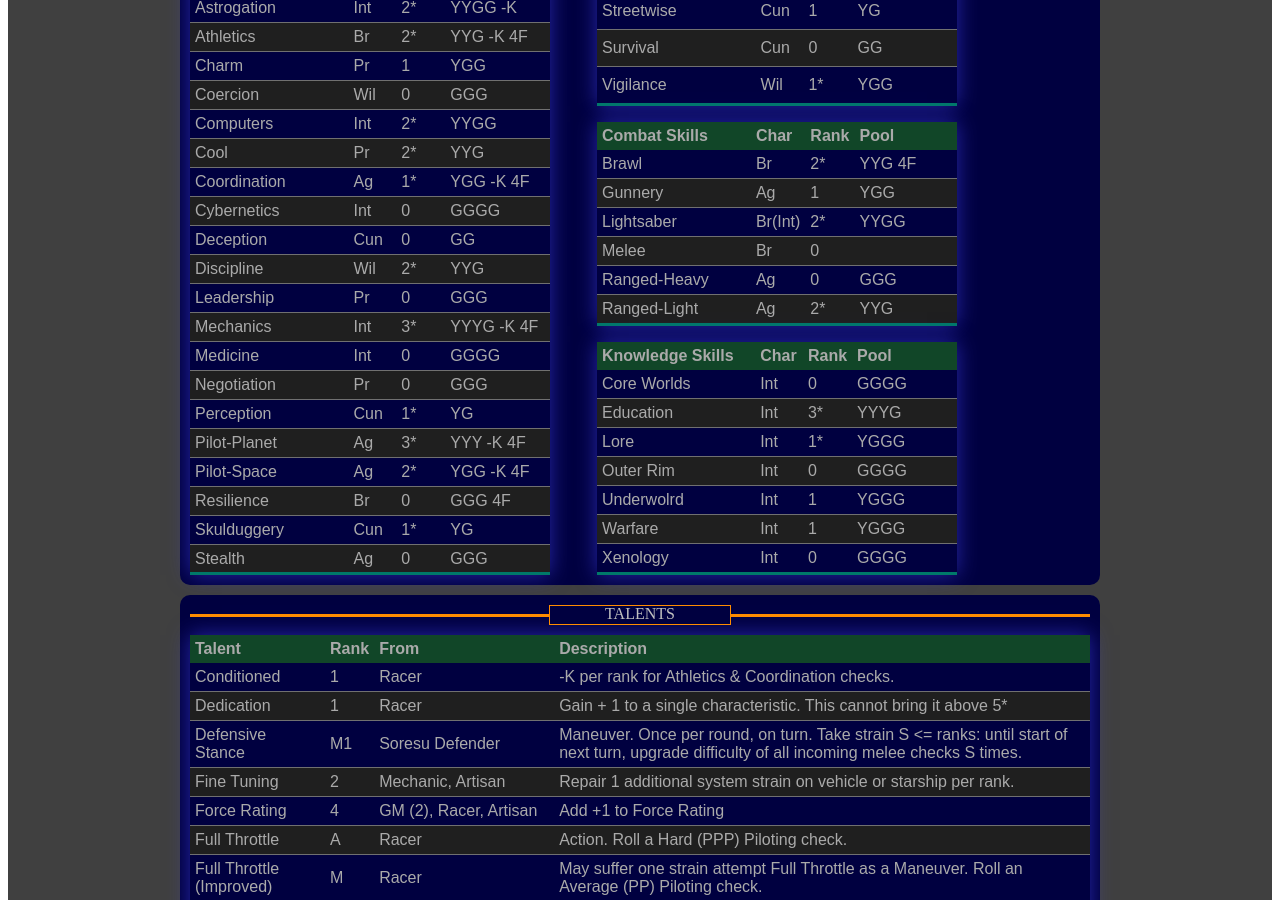
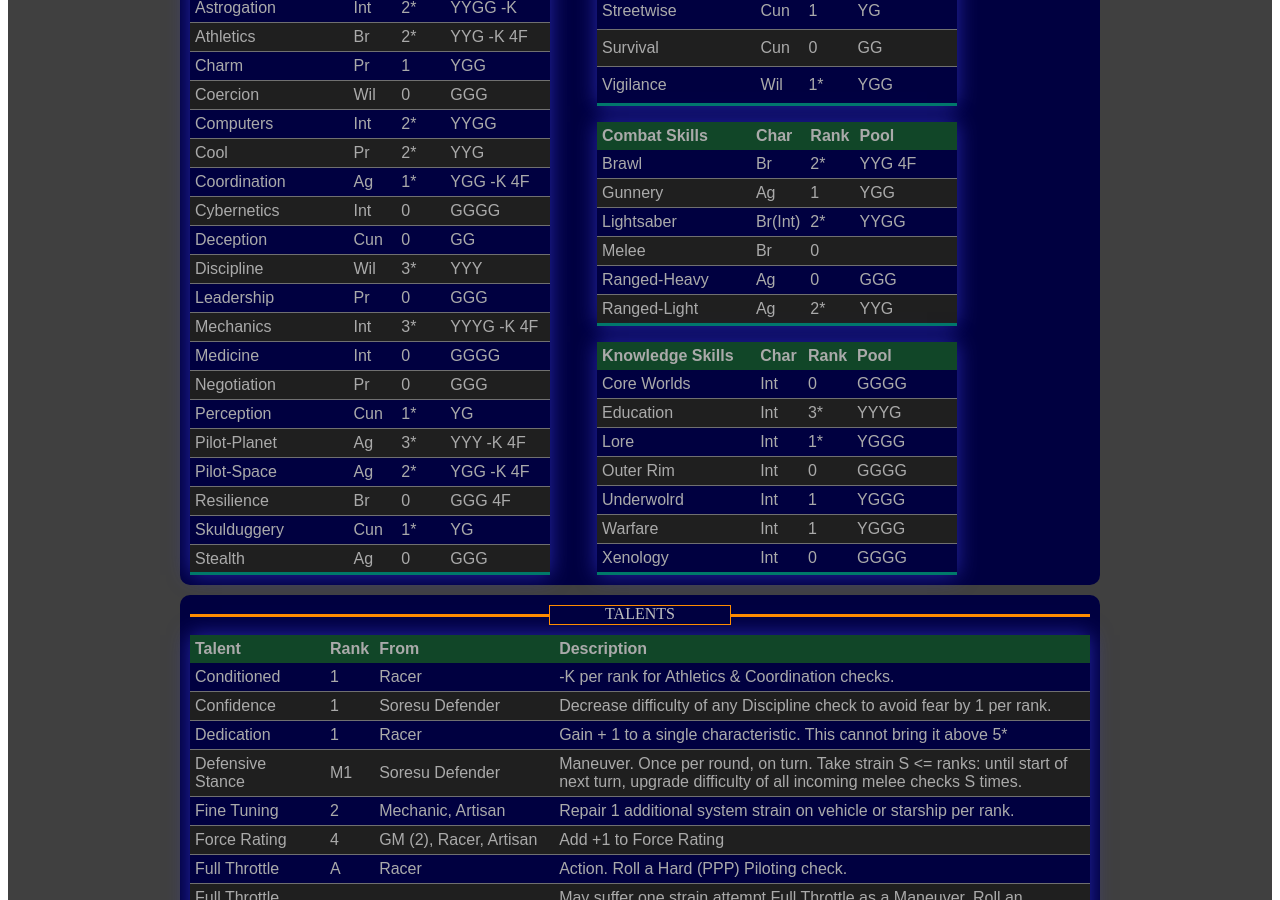
Before and after one commit to GrahamFrye/Conflicted-Alliances, a Jekyll site: the page characters/chaz/index.html, which Jekyll copies as it is, in a window 1280 px wide and 900 px high, scrolled down 690 px. Built offline with Jekyll 4.4.1, drawn with Linux system fonts in a browser that asks for light colours.

Commit message:
Update index.html
raise Discipline to 3 and add Confidence talent

```diff
--- a/characters/chaz/index.html
+++ b/characters/chaz/index.html
@@ -181,8 +181,8 @@
                   <tr>
                     <td>Discipline</td>
                     <td>Wil</td>
-                    <td>2*</td>
-                    <td>YYG</td>
+                    <td>3*</td>
+                    <td>YYY</td>
                   </tr>
                   <tr>
                     <td>Leadership</td>
@@ -438,6 +438,13 @@
                   <td>Racer</td>
                   <td>-K per rank for Athletics & Coordination checks.
                     <span class="hide">-1 damage / strain per rank from falling damage.</span></td>
+                </tr>
+                <tr>
+                  <td>Confidence</td>
+                  <td>1</td>
+                  <td>Soresu Defender</td>
+                  <td>Decrease difficulty of any Discipline check to avoid fear by 1 per rank.
+                    <span class="hide">If difficulty becomes 0, don't have to make check.</span></td>
                 </tr>
                 <tr>
                   <td>Dedication</td>
```
